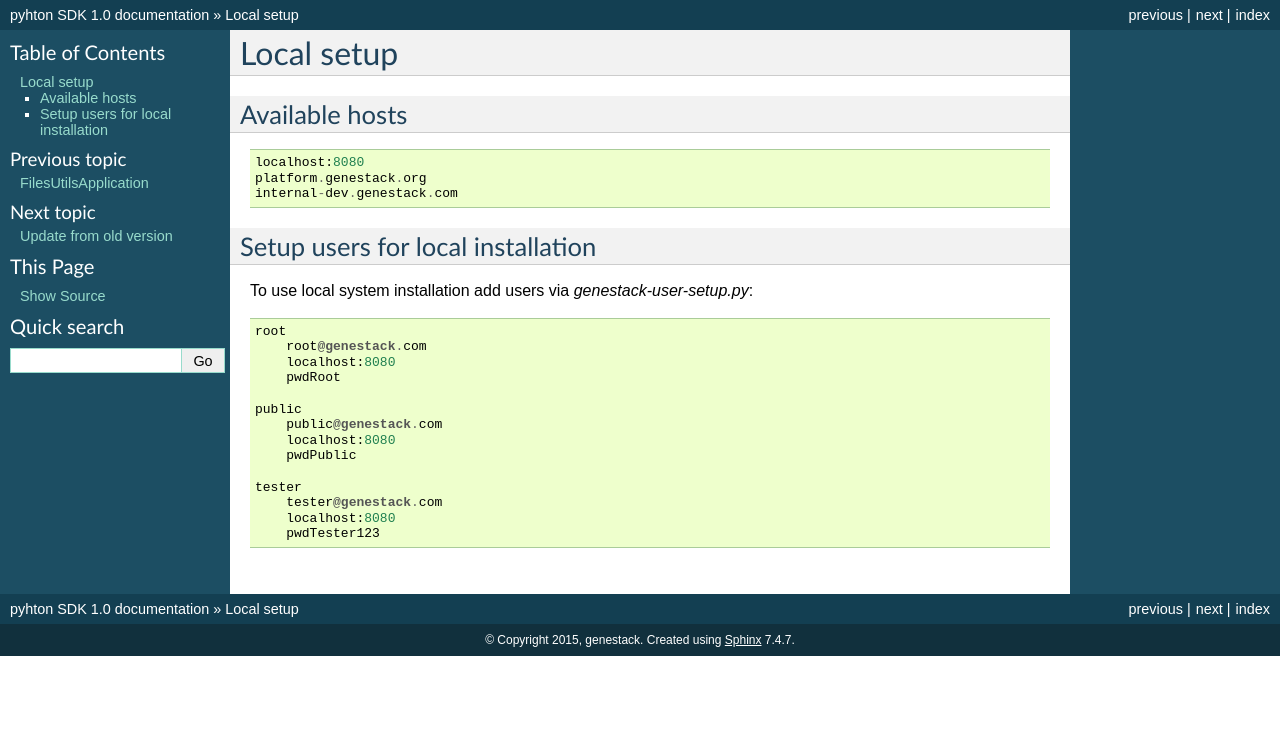
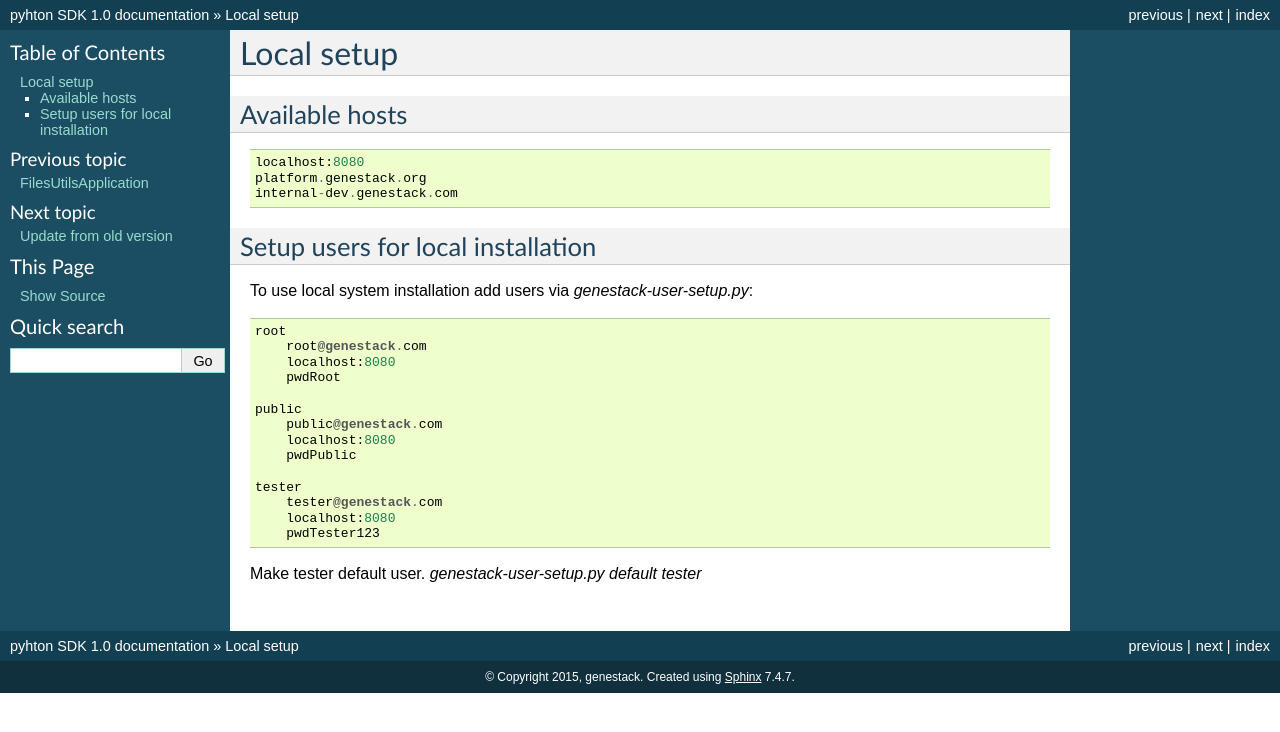
Before and after one commit to genestack/sdk, a Sphinx documentation site: the page built from docs/source/local_setup.rst, in a window 1280 px wide. Shown: the top 732 px of the page. Built offline with Sphinx 7.4.7, drawn with Linux system fonts in a browser that asks for light colours; pages that are not in the unit, such as notebooks, are missing from menus.

Commit message:
Add mention about tester default user for localhost.

```diff
--- a/docs/source/local_setup.rst
+++ b/docs/source/local_setup.rst
@@ -29,3 +29,5 @@
         tester@genestack.com
         localhost:8080
         pwdTester123
+
+Make tester default user. `genestack-user-setup.py default tester`
```
